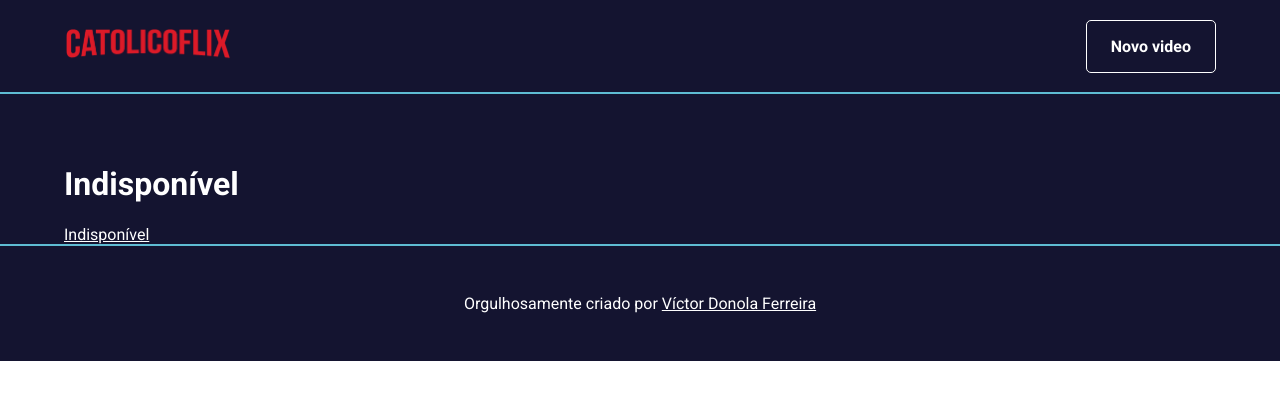
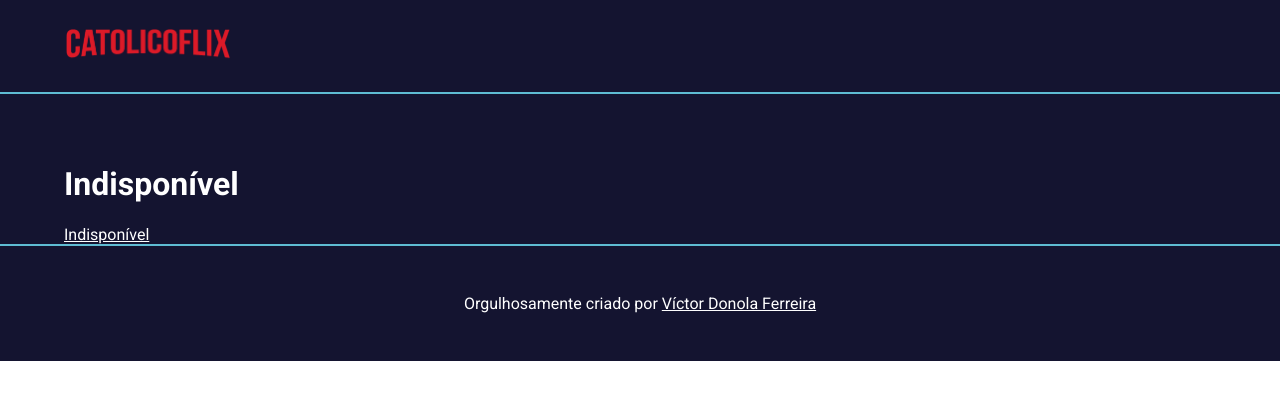
Before and after one commit to vdonoladev/CatolicoFlix, a React (Create React App) app: page /cadastro/video in a window 1280 px wide. Shown: the top 400 px of the page. Built offline with nearby package versions, Linux system fonts and the light colour scheme.

Commit message:
Testing Updates

```diff
--- a/src/components/Menu/index.js
+++ b/src/components/Menu/index.js
@@ -15,9 +15,9 @@ function Menu(){
 
             </Link>
 
-            <ButtonLink as={Link} className="ButtonLink" href="/cadastro/video">
+            {/* <ButtonLink as={Link} className="ButtonLink" href="/cadastro/video">
                 Novo video
-            </ButtonLink>
+            </ButtonLink> */}
         </nav>
 
     );
```
